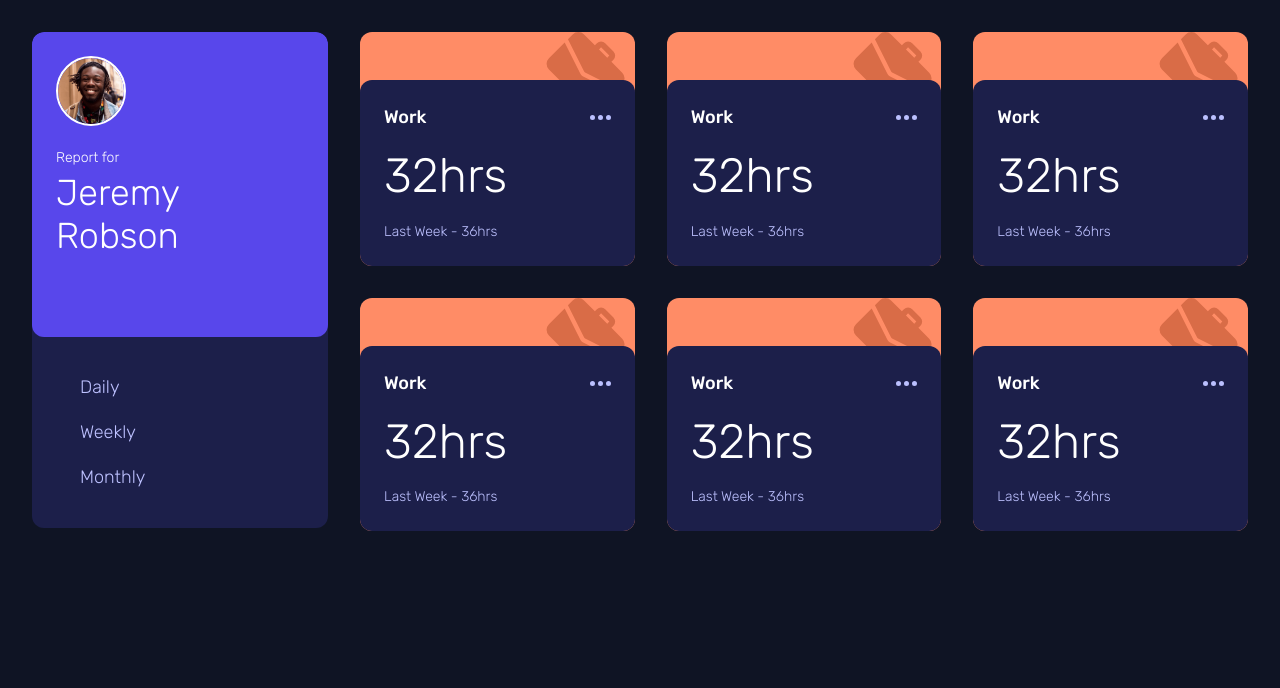
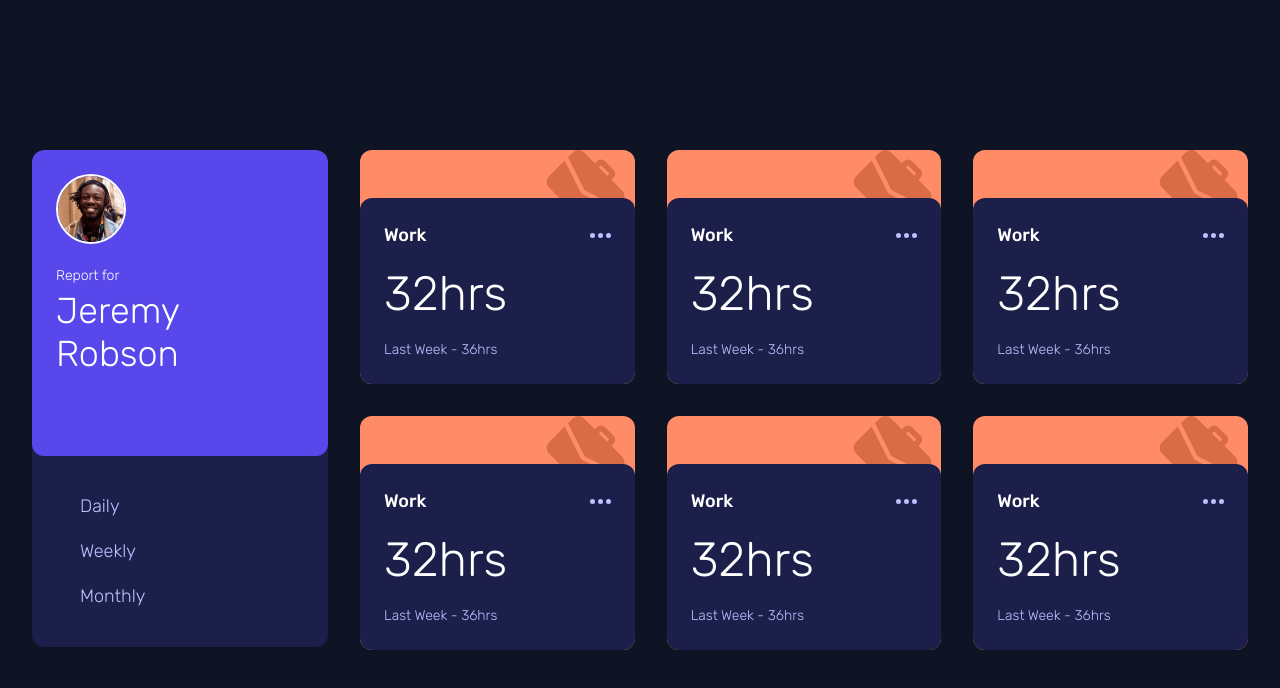
Before and after one commit to adejolx/time-tracking-dashboard, a React (Vite) app: page / in a window 1280 px wide. Shown: the top 688 px of the page. Built offline with nearby package versions, Linux system fonts and the light colour scheme.

Commit message:
fix: center with flexbox
previously centering the main content with positioning led to an unexpected visual outcome

```diff
--- a/src/index.css
+++ b/src/index.css
@@ -117,7 +117,13 @@
   font-weight: var(--fw-100);
   color: var(--g-text-color);
   background-color: var(--background-color);
-  position: relative;
+}
+
+#root {
+  min-height: 100vh;
+  display: flex;
+  justify-content: center;
+  align-items: center;
 }
 
 h2 {
@@ -135,10 +141,6 @@
   padding-block: var(--p-block);
   margin-inline: auto;
   height: min(100%, 50rem);
-  position: absolute;
-  top: 50%;
-  left: 50%;
-  transform: translate(-50%, -50%);
 }
 
 .sr-only {
```
